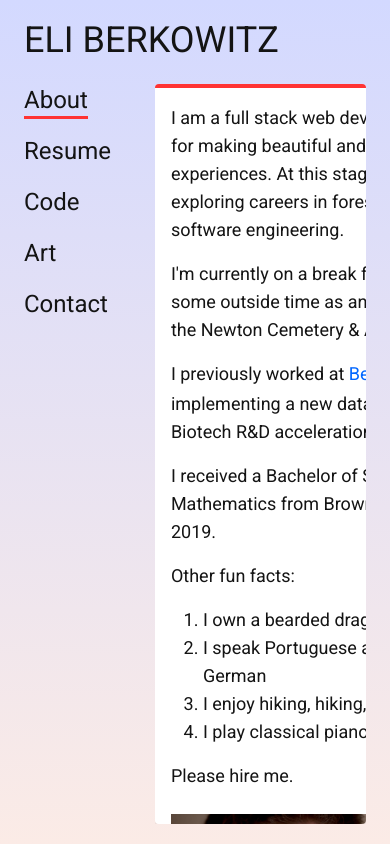
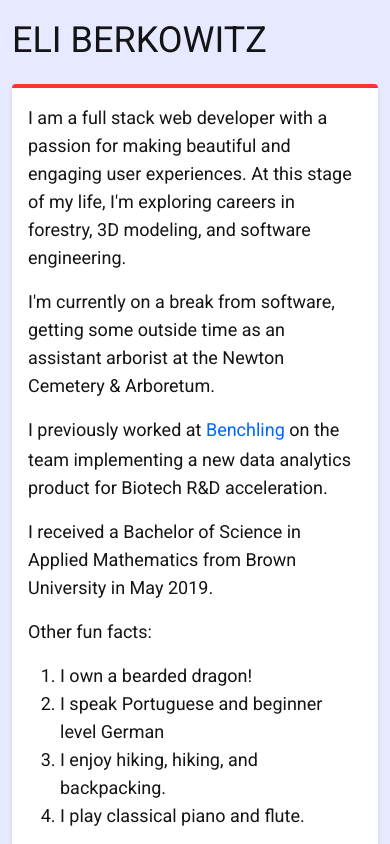
Before and after one commit to berkowitze/portfolio, a React (Vite) app: page / in a window 390 px wide. Shown: the top 844 px of the page. Built offline with nearby package versions, Linux system fonts and the light colour scheme.

Commit message:
start mobile

```diff
--- a/src/App.tsx
+++ b/src/App.tsx
@@ -50,7 +50,7 @@ function Nav({
   onChangeSelectedSection: (newSectionName: SectionName) => void;
 }) {
   return (
-    <div className="nav flex grow-0 flex-col gap-4">
+    <div className="nav hidden grow-0 flex-col gap-4 sm:flex">
       {ORDERED_SECTIONS.map(({ name, color }) => (
         <div
           className="sliding-u-l-r-parent cursor-pointer"
@@ -84,22 +84,24 @@ function MainContent({ selectedSection }: { selectedSection: Section }) {
   );
 
   return (
-    <div className="content no-scrollbar relative flex grow flex-col gap-8 overflow-hidden">
+    <div className="content sm:no-scrollbar relative flex grow flex-col gap-8 sm:overflow-hidden">
       {ORDERED_SECTIONS.map((section, index) => (
         <div
           id={section.name}
           key={section.name}
           className={classNames(
-            "grow-1 bg-white w-full h-fit p-4 overflow-auto max-h-full rounded-[4px] shadow-md border-t-4",
-            "content-top-border transition-all duration-1000 absolute inset-0",
+            "grow-1 bg-white w-full sm:h-fit p-4 sm:overflow-auto sm:max-h-full rounded-[4px] shadow-md border-t-4",
+            "content-top-border transition-all duration-1000 sm:absolute sm:inset-0",
             section.color,
-            selectedSection.name == section.name ? "opacity-100" : "opacity-0",
+            selectedSection.name == section.name
+              ? "opacity-100"
+              : "sm:opacity-0",
             section.fullScreen && "h-full",
             index < selectedSectionIndex // if the section is before the selected section, place it above the screen
-              ? "-translate-y-[100vh]"
+              ? "sm:-translate-y-[100vh]"
               : index > selectedSectionIndex
               ? // if the section is after the selected section, place it below the screen
-                "translate-y-[100vh]"
+                "sm:translate-y-[100vh]"
               : undefined
           )}
         >
--- a/src/index.css
+++ b/src/index.css
@@ -28,6 +28,17 @@
 body {
   margin: 20px 24px;
   max-height: calc(100vh - 40px);
+}
+
+@media (max-width: 640px) {
+  body {
+    margin: 20px 12px;
+  }
+
+  :root {
+    background-image: unset;
+    background-color: rgb(230, 233, 255);
+  }
 }
 
 .sliding-u-l-r {
@@ -128,6 +139,14 @@ a:hover:after {
   grid-template-rows: auto 1fr;
 }
 
+@media (max-width: 640px) {
+  #root {
+    grid-template-areas:
+      "title title"
+      "content content";
+  }
+}
+
 .title {
   grid-area: title;
 }
--- a/src/sections/About.tsx
+++ b/src/sections/About.tsx
@@ -1,7 +1,7 @@
 export default function About(): JSX.Element {
   return (
-    <div className="text-lg flex gap-6 flex-wrap">
-      <div className="flex flex-col gap-4 shrink-0 basis-96 grow">
+    <div className="flex flex-wrap gap-6 text-lg">
+      <div className="flex grow basis-2/3 flex-col gap-4">
         <p>
           I am a full stack web developer with a passion for making beautiful
           and engaging user experiences. At this stage of my life, I'm exploring
@@ -29,7 +29,7 @@ export default function About(): JSX.Element {
         </ol>
         <p>Please hire me.</p>
       </div>
-      <div className="shrink-0">
+      <div className="grow basis-80">
         <img className="w-96" src="/God.jpg" alt="Picture of me" />
       </div>
     </div>
--- a/src/sections/Art.tsx
+++ b/src/sections/Art.tsx
@@ -1,114 +1,7 @@
 import classNames from "classnames";
 import { useEffect, useRef, useState } from "react";
 import range from "../Util/range";
-
-enum ArtKind {
-  VIDEO,
-  GALLERY,
-  PHOTO,
-}
-
-type ArtPiece = {
-  title: string;
-  id: string;
-} & (
-  | {
-      artKind: ArtKind.VIDEO;
-      loop: boolean;
-      src: string;
-    }
-  | {
-      artKind: ArtKind.GALLERY;
-      photos: ReadonlyArray<string>;
-    }
-  | {
-      artKind: ArtKind.PHOTO;
-      src: string;
-    }
-);
-
-const ART_PIECES: ReadonlyArray<ArtPiece> = [
-  {
-    artKind: ArtKind.VIDEO,
-    id: "bubbles",
-    title: "Bubbles",
-    src: "/Art/bubbles.mp4",
-    loop: false,
-  },
-  {
-    artKind: ArtKind.PHOTO,
-    src: "Art/teashop.jpg",
-    id: "teashop",
-    title: "Teashop",
-  },
-  {
-    artKind: ArtKind.VIDEO,
-    id: "lewis",
-    title: "Lewis Chess King",
-    src: "/Art/chess.mp4",
-    loop: true,
-  },
-  {
-    artKind: ArtKind.PHOTO,
-    src: "Art/plant.jpg",
-    id: "plant",
-    title: "Plant",
-  },
-  {
-    artKind: ArtKind.PHOTO,
-    src: "Art/headphones.jpg",
-    id: "headphones",
-    title: "Headphones",
-  },
-  {
-    artKind: ArtKind.GALLERY,
-    id: "mushroom",
-    title: "Mushroom House",
-    photos: ["/Art/mushroom1.jpg", "/Art/mushroom2.jpg", "/Art/mushroom3.jpg"],
-  },
-  {
-    artKind: ArtKind.PHOTO,
-    src: "Art/puzzle.jpg",
-    id: "puzzle",
-    title: "Puzzle",
-  },
-  {
-    artKind: ArtKind.PHOTO,
-    id: "tree",
-    title: "Tree",
-    src: "/Art/tree.jpg",
-  },
-  {
-    artKind: ArtKind.PHOTO,
-    src: "Art/teapot.jpg",
-    id: "teapot",
-    title: "Teapot",
-  },
-  {
-    artKind: ArtKind.PHOTO,
-    src: "Art/spoon.jpg",
-    id: "spoon",
-    title: "Spoon",
-  },
-  {
-    artKind: ArtKind.PHOTO,
-    src: "Art/sunglasses.jpg",
-    id: "sunglasses",
-    title: "Sunglasses",
-  },
-  {
-    artKind: ArtKind.PHOTO,
-    id: "paperclip",
-    title: "Paperclip",
-    src: "/Art/paperclip.jpg",
-  },
-  {
-    artKind: ArtKind.PHOTO,
-    src: "Art/snowman funeral.jpg",
-    id: "snowman funeral",
-    title: "Snowman funeral - my first 3d model!",
-  },
-];
+import { ART_PIECES, ArtKind, type ArtPiece } from "./ArtPieces";
 
 export default function Art() {
   const [fullScreenArtPiece, setFullScreenArtPiece] = useState<Extract<
@@ -119,7 +12,7 @@ export default function Art() {
   return fullScreenArtPiece == null ? (
     <div className="mb-8 flex flex-wrap justify-between gap-8 gap-y-12">
       {ART_PIECES.map((artPiece) => (
-        <ArtPiece artPiece={artPiece} />
+        <Piece artPiece={artPiece} />
       ))}
     </div>
   ) : fullScreenArtPiece.artKind === ArtKind.GALLERY ? (
@@ -140,7 +33,7 @@ export default function Art() {
   ) : null;
 }
 
-function ArtPiece({ artPiece }: { artPiece: ArtPiece }) {
+function Piece({ artPiece }: { artPiece: ArtPiece }) {
   const ref = useRef<HTMLImageElement>(null);
 
   function handleFullScreen() {
@@ -150,7 +43,7 @@ function ArtPiece({ artPiece }: { artPiece: ArtPiece }) {
   }
 
   return (
-    <div key={artPiece.id} className="h-[216px] shrink-0 grow-0 basis-[384px]">
+    <div key={artPiece.id} className="h-[216px] grow-0 basis-[384px]">
       {artPiece.artKind === ArtKind.VIDEO ? (
         <Video piece={artPiece} />
       ) : artPiece.artKind === ArtKind.GALLERY ? (
--- /dev/null
+++ b/src/sections/ArtPieces.ts
@@ -0,0 +1,107 @@
+export enum ArtKind {
+  VIDEO,
+  GALLERY,
+  PHOTO,
+}
+
+export type ArtPiece = {
+  title: string;
+  id: string;
+} & (
+  | {
+      artKind: ArtKind.VIDEO;
+      loop: boolean;
+      src: string;
+    }
+  | {
+      artKind: ArtKind.GALLERY;
+      photos: ReadonlyArray<string>;
+    }
+  | {
+      artKind: ArtKind.PHOTO;
+      src: string;
+    }
+);
+
+export const ART_PIECES: ReadonlyArray<ArtPiece> = [
+  {
+    artKind: ArtKind.VIDEO,
+    id: "bubbles",
+    title: "Bubbles",
+    src: "/Art/bubbles.mp4",
+    loop: false,
+  },
+  {
+    artKind: ArtKind.PHOTO,
+    src: "Art/teashop.jpg",
+    id: "teashop",
+    title: "Teashop",
+  },
+  {
+    artKind: ArtKind.VIDEO,
+    id: "lewis",
+    title: "Lewis Chess King",
+    src: "/Art/chess.mp4",
+    loop: true,
+  },
+  {
+    artKind: ArtKind.PHOTO,
+    src: "Art/plant.jpg",
+    id: "plant",
+    title: "Plant",
+  },
+  {
+    artKind: ArtKind.PHOTO,
+    src: "Art/headphones.jpg",
+    id: "headphones",
+    title: "Headphones",
+  },
+  {
+    artKind: ArtKind.GALLERY,
+    id: "mushroom",
+    title: "Mushroom House",
+    photos: ["/Art/mushroom1.jpg", "/Art/mushroom2.jpg", "/Art/mushroom3.jpg"],
+  },
+  {
+    artKind: ArtKind.PHOTO,
+    src: "Art/puzzle.jpg",
+    id: "puzzle",
+    title: "Puzzle",
+  },
+  {
+    artKind: ArtKind.PHOTO,
+    id: "tree",
+    title: "Tree",
+    src: "/Art/tree.jpg",
+  },
+  {
+    artKind: ArtKind.PHOTO,
+    src: "Art/teapot.jpg",
+    id: "teapot",
+    title: "Teapot",
+  },
+  {
+    artKind: ArtKind.PHOTO,
+    src: "Art/spoon.jpg",
+    id: "spoon",
+    title: "Spoon",
+  },
+  {
+    artKind: ArtKind.PHOTO,
+    src: "Art/sunglasses.jpg",
+    id: "sunglasses",
+    title: "Sunglasses",
+  },
+  {
+    artKind: ArtKind.PHOTO,
+    id: "paperclip",
+    title: "Paperclip",
+    src: "/Art/paperclip.jpg",
+  },
+  {
+    artKind: ArtKind.PHOTO,
+    src: "Art/snowman funeral.jpg",
+    id: "snowman funeral",
+    title: "Snowman funeral - my first 3d model!",
+  },
+];
```
